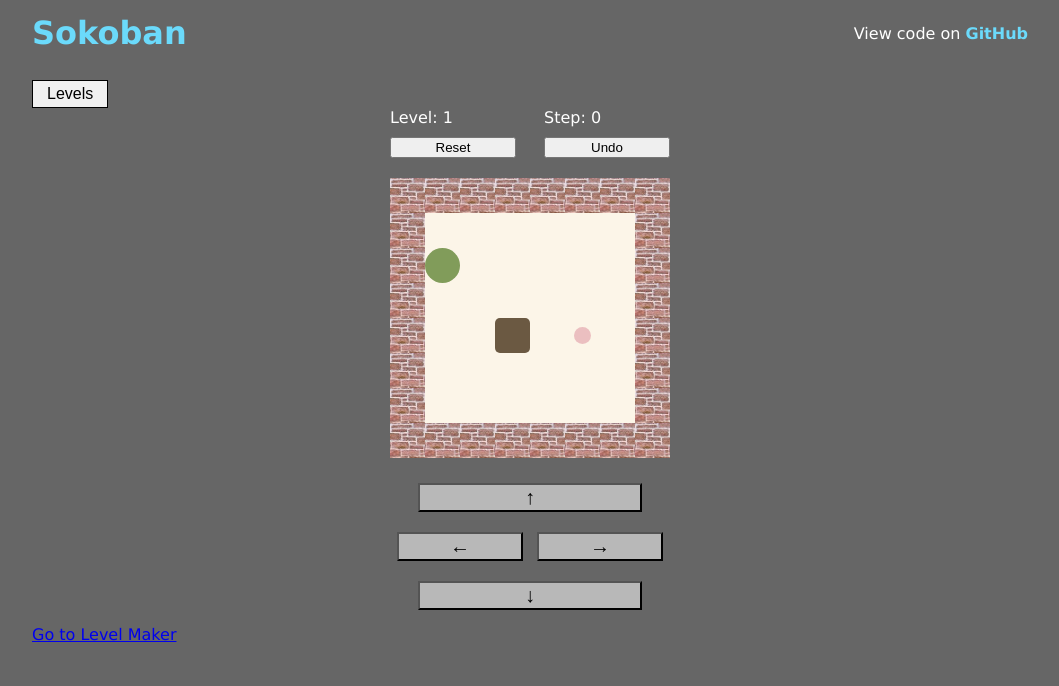
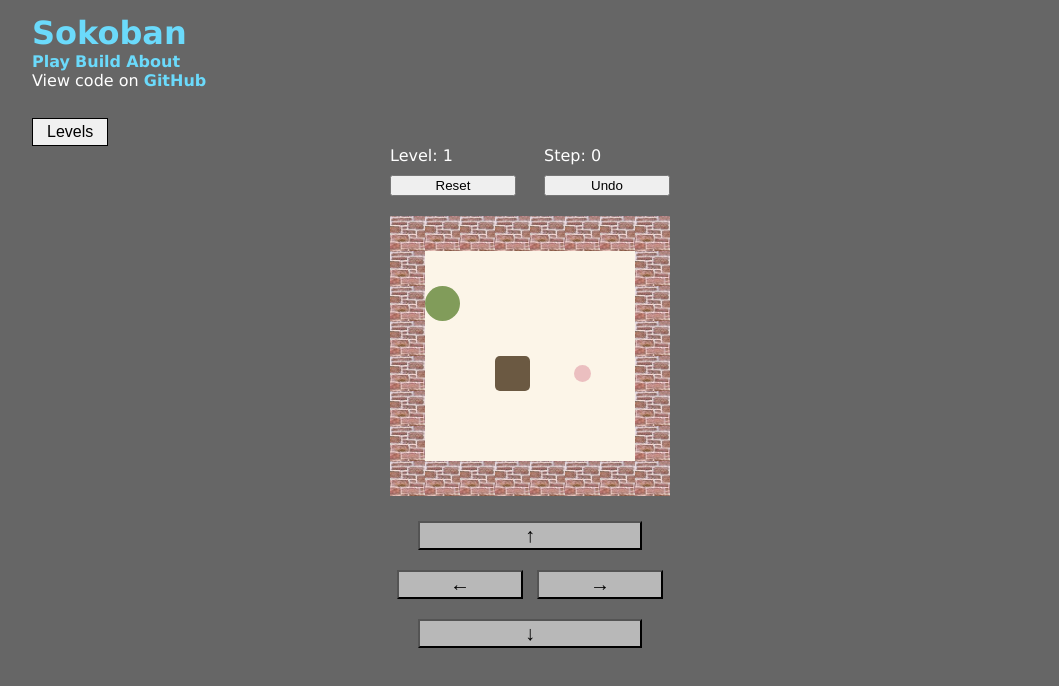
Before and after one commit to eremina-official/sokoban-javascript, a website with bundled scripts: page index.html in a window 1280 px wide. Shown: the whole page, without its empty margins (110-1169 px from the left). Built offline with nearby package versions, Linux system fonts and the light colour scheme.

Commit message:
add navigation

```diff
--- a/index.html
+++ b/index.html
@@ -16,8 +16,15 @@
 
 <body>
   <header>
-    <a href="#" class="header__title">Sokoban</a>
-    <span>View code on <a href="https://github.com/eremina-official/sokoban-javascript">GitHub</a></span>
+    <div class="header">
+      <a href="https://eremina-official.github.io/sokoban-javascript/" class="header__title">Sokoban</a>
+      <nav class="header__nav">
+        <a href="https://eremina-official.github.io/sokoban-javascript/" class="nav__a--active">Play</a>
+        <a href="https://eremina-official.github.io/sokoban-javascript/level-maker.html">Build</a>
+        <a href="https://eremina-official.github.io/sokoban-javascript/about.html">About</a>
+      </nav>
+      <span class="header__github">View code on <a href="https://github.com/eremina-official/sokoban-javascript">GitHub</a></span>
+    </div>
   </header>
   <main>
     <div class="game-container js-game-container">
@@ -51,7 +58,6 @@
         <button class="nav-button nav-button--right js-nav-button" data-nav="39">&#8594;</button>
         <button class="nav-button nav-button--down js-nav-button" data-nav="40">&#8595;</button>
       </div>
-      <div><a href="./level-maker.html">Go to Level Maker</a></div>
   </main>
 </body>
 </html>
```
Also changed, not shown: about.html (+9 -7 lines), level-maker.html (+9 -2 lines).
